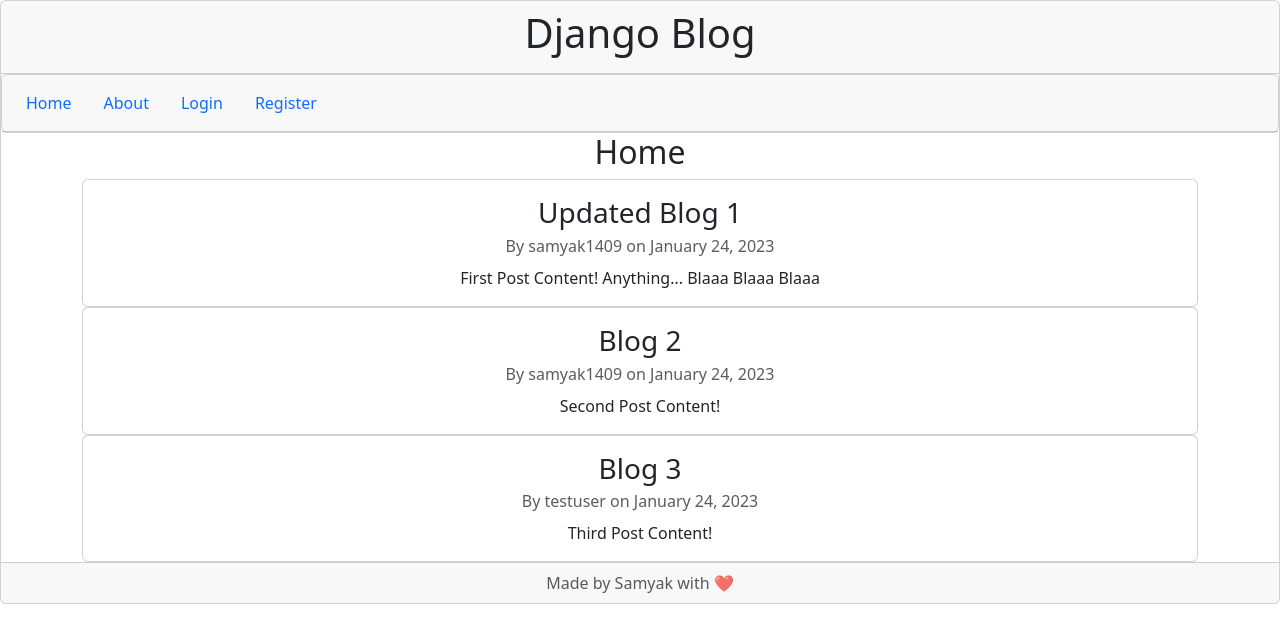
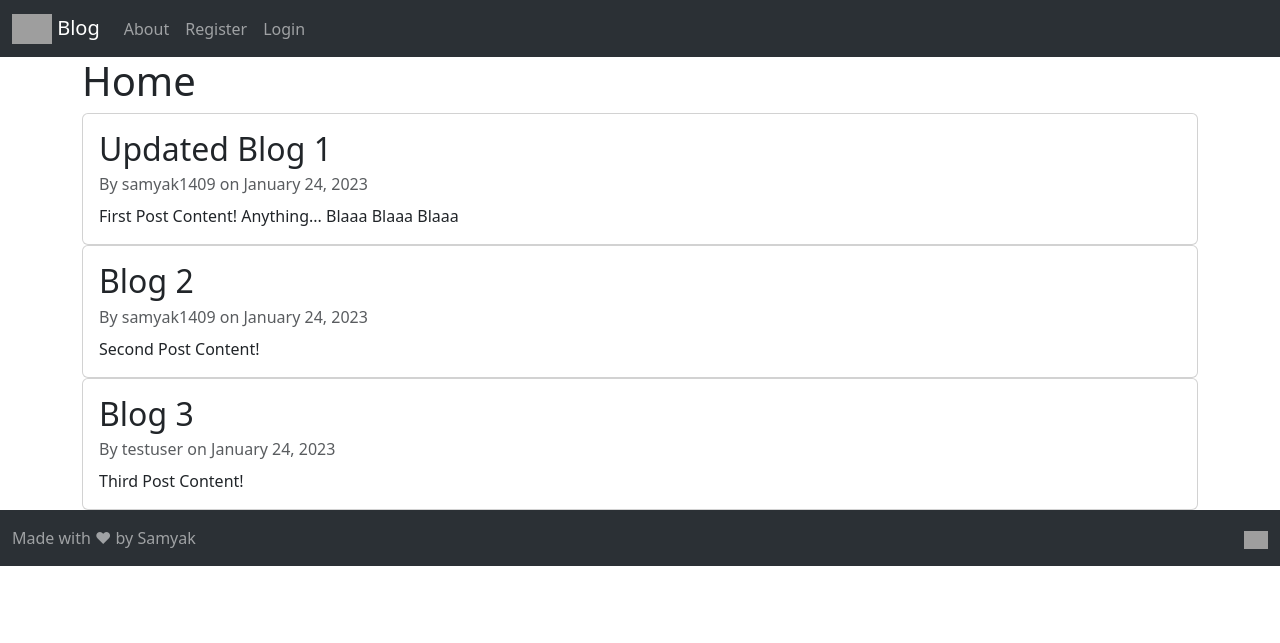
Before and after one commit to samyak1409/django, a Django app: page / in a window 1280 px wide. Shown: the top 643 px of the page. Run offline with Django 4.2, Linux system fonts and the light colour scheme; data comes from the database, SQL or seed files in the repository; both versions use the stored data as it was after the commit; grey boxes are pictures that could not be loaded.

Commit message:
major update: UI

```diff
--- a/django_project/blog/templates/blog/about.html
+++ b/django_project/blog/templates/blog/about.html
@@ -2,8 +2,7 @@
 
 {% block content %}
 
-<h2>About</h2>
-<p>Lorem ipsum dolor sit amet, consectetur adipisicing elit. A ad adipisci blanditiis cupiditate deleniti error impedit nihil optio qui ut? Ab asperiores at atque commodi cum dolore eos et eveniet fugiat illo inventore ipsa modi, necessitatibus nemo nobis nulla odit officia provident quae quaerat quos reiciendis repellendus, reprehenderit, sed sequi soluta tempore totam ut veritatis vero. Iure maxime, recusandae? Assumenda distinctio eaque expedita explicabo ipsa natus praesentium velit. Adipisci consequatur cum est laboriosam laudantium maxime nam recusandae ut vel. Adipisci animi atque, aut, beatae consequatur consequuntur cumque distinctio earum error illum minima nam placeat qui quibusdam, quidem rerum tenetur veniam.</p>
-<p>Lorem ipsum dolor sit amet, consectetur adipisicing elit. Accusantium autem debitis dolorem, eligendi incidunt ipsa magnam natus placeat quisquam quod reiciendis tempore! Id modi placeat quaerat velit voluptas. Aut debitis delectus dolor ea eaque, expedita incidunt ipsum libero maiores, nemo quam quibusdam quisquam quos ratione reiciendis saepe similique sunt tempore?</p>
+  <p>Lorem ipsum dolor sit amet, consectetur adipisicing elit. A ad adipisci blanditiis cupiditate deleniti error impedit nihil optio qui ut? Ab asperiores at atque commodi cum dolore eos et eveniet fugiat illo inventore ipsa modi, necessitatibus nemo nobis nulla odit officia provident quae quaerat quos reiciendis repellendus, reprehenderit, sed sequi soluta tempore totam ut veritatis vero. Iure maxime, recusandae? Assumenda distinctio eaque expedita explicabo ipsa natus praesentium velit. Adipisci consequatur cum est laboriosam laudantium maxime nam recusandae ut vel. Adipisci animi atque, aut, beatae consequatur consequuntur cumque distinctio earum error illum minima nam placeat qui quibusdam, quidem rerum tenetur veniam.</p>
+  <p>Lorem ipsum dolor sit amet, consectetur adipisicing elit. Accusantium autem debitis dolorem, eligendi incidunt ipsa magnam natus placeat quisquam quod reiciendis tempore! Id modi placeat quaerat velit voluptas. Aut debitis delectus dolor ea eaque, expedita incidunt ipsum libero maiores, nemo quam quibusdam quisquam quos ratione reiciendis saepe similique sunt tempore?</p>
 
 {% endblock content %}
--- a/django_project/blog/templates/blog/base.html
+++ b/django_project/blog/templates/blog/base.html
@@ -1,64 +1,98 @@
-<!-- https://getbootstrap.com/docs/5.3/getting-started/introduction/#quick-start -->
+<!-- https://getbootstrap.com/docs/5.3/getting-started/introduction/#quick-start: -->
 
 <!DOCTYPE html>
 <html lang="en">
   <head>
-    <meta charset="utf-8">
-    <meta name="viewport" content="width=device-width, initial-scale=1">
+    <meta charset="UTF-8">
+    <meta name="viewport" content="width=device-width, user-scalable=no, initial-scale=1.0, maximum-scale=1.0, minimum-scale=1.0">
+    <meta http-equiv="X-UA-Compatible" content="ie=edge">
 
-    <!-- Page Title -->
+    <!-- Page Title: -->
     {% if title %}
       <title>Django Blog - {{ title }}</title>
     {% else %}
       <title>Django Blog</title>
     {% endif %}
 
+    <!-- Bootstrap's CSS: -->
     <link href="https://cdn.jsdelivr.net/npm/bootstrap@5.3.0-alpha1/dist/css/bootstrap.min.css" rel="stylesheet" integrity="sha384-GLhlTQ8iRABdZLl6O3oVMWSktQOp6b7In1Zl3/Jr59b6EGGoI1aFkw7cmDA6j6gD" crossorigin="anonymous">
+
   </head>
+
   <body>
 
-  <div class="card text-center">
-    <!-- Header (https://getbootstrap.com/docs/5.3/components/card/#header-and-footer) -->
-    <div class="card-header">
-      <h1>Django Blog</h1>
-    </div>
+    <!-- Header Navbar (https://getbootstrap.com/docs/5.3/components/navbar): -->
+    <header>
+      <nav class="navbar navbar-expand-lg bg-body-tertiary bg-dark" data-bs-theme="dark">
+        <div class="container-fluid">
 
-    <!-- Nav Bar (https://getbootstrap.com/docs/5.3/components/card/#navigation) -->
-    <div class="card text-center">
-      <div class="card-header">
-        <ul class="nav nav-pills card-header-pills">
-          <li class="nav-item">
-            <!-- [Using `url` tag](https://youtu.be/qDwdMDQ8oX4?t=2429) till 44:44 -->
-            <a class="nav-link" href="{% url 'blog-home' %}">Home</a>
-          </li>
+          <!-- Brand Image & Text (https://getbootstrap.com/docs/5.3/components/navbar/?#image-and-text): -->
+          <a class="navbar-brand" href="{% url 'blog-home' %}">
+            <img src="https://upload.wikimedia.org/wikipedia/commons/thumb/7/75/Django_logo.svg/180px-Django_logo.svg.png" alt="Django" height="30" class="d-inline-block align-text-top">
+            Blog
+          </a>
+
+          <!-- Navbar collapse behind a button for small screens (https://getbootstrap.com/docs/5.3/components/navbar/?#toggler): -->
+          <button class="navbar-toggler" type="button" data-bs-toggle="collapse" data-bs-target="#navbarSupportedContent" aria-controls="navbarSupportedContent" aria-expanded="false" aria-label="Toggle navigation">
+            <span class="navbar-toggler-icon"></span>
+          </button>
+
+          <!-- Links (About, Register, Login): -->
+          <div class="collapse navbar-collapse" id="navbarSupportedContent">
+            <ul class="navbar-nav me-auto mb-2 mb-lg-0">
               <li class="nav-item">
                 <a class="nav-link" href="{% url 'blog-about' %}">About</a>
               </li>
               <li class="nav-item">
-            <a class="nav-link" href="#">Login</a>
+                <a class="nav-link" href="#">Register</a>
               </li>
               <li class="nav-item">
-            <a class="nav-link" href="#">Register</a>
+                <a class="nav-link" href="#">Login</a>
               </li>
             </ul>
           </div>
+
         </div>
+      </nav>
+    </header>
 
-    <!-- Main Body -->
+    <!-- Main Body (https://getbootstrap.com/docs/5.3/layout/containers/#default-container): -->
     <div class="container">
+      {% if title %}
+        <h1>{{ title }}</h1>
+      {% endif %}
       {% block content %}
       {% endblock %}
     </div>
 
-    <!-- Footer (https://getbootstrap.com/docs/5.3/components/card/#header-and-footer) -->
-    <div class="card-footer text-muted">
-      Made by Samyak with ❤️
+    <!-- Footer (https://getbootstrap.com/docs/5.3/examples/footers): -->
+    <!--
+    <footer class="d-flex flex-wrap justify-content-between align-items-center py-3 my-4 border-top">
+      <div class="col-md-4 d-flex align-items-center">
+        <span class="mb-3 mb-md-0 text-muted">Made with ❤ by Samyak</span>
       </div>
+      <a class="text-muted" href="https://github.com/samyak1409/django">
+        <img src="https://icons.getbootstrap.com/assets/icons/github.svg" alt="GitHub" width="24">
+      </a>
+    </footer>
+    -->
+    <!-- Footer (https://getbootstrap.com/docs/5.3/components/navbar/#text-1 + https://getbootstrap.com/docs/5.3/components/navbar/#image): -->
+    <footer>
+      <nav class="navbar bg-body-tertiary bg-dark" data-bs-theme="dark">
+        <div class="container-fluid">
+          <span class="navbar-text">
+            Made with ❤ by Samyak
+          </span>
+          <a class="text-muted" href="https://github.com/samyak1409/django" target="_blank">
+            <img src="https://icons.getbootstrap.com/assets/icons/github.svg" alt="GitHub" width="24">
+          </a>
         </div>
+      </nav>
+    </footer>
 
+    <!-- Bootstrap's JS Bundle: -->
     <script src="https://cdn.jsdelivr.net/npm/bootstrap@5.3.0-alpha1/dist/js/bootstrap.bundle.min.js" integrity="sha384-w76AqPfDkMBDXo30jS1Sgez6pr3x5MlQ1ZAGC+nuZB+EYdgRZgiwxhTBTkF7CXvN" crossorigin="anonymous"></script>
-    <script src="https://cdn.jsdelivr.net/npm/@popperjs/core@2.11.6/dist/umd/popper.min.js" integrity="sha384-oBqDVmMz9ATKxIep9tiCxS/Z9fNfEXiDAYTujMAeBAsjFuCZSmKbSSUnQlmh/jp3" crossorigin="anonymous"></script>
-    <script src="https://cdn.jsdelivr.net/npm/bootstrap@5.3.0-alpha1/dist/js/bootstrap.min.js" integrity="sha384-mQ93GR66B00ZXjt0YO5KlohRA5SY2XofN4zfuZxLkoj1gXtW8ANNCe9d5Y3eG5eD" crossorigin="anonymous"></script>
+
   </body>
 </html>
 
--- a/django_project/blog/templates/blog/home.html
+++ b/django_project/blog/templates/blog/home.html
@@ -2,13 +2,11 @@
 
 {% block content %}
 
-<h2>Home</h2>
-
   {% for post in posts %}
-<!-- Articles (https://getbootstrap.com/docs/5.3/components/card/#titles-text-and-links) -->
+    <!-- Posts as Cards (https://getbootstrap.com/docs/5.3/components/card/#titles-text-and-links): -->
     <div class="card">
       <div class="card-body">
-    <h3>{{ post.title }}</h3>
+        <h2 class="card-title">{{ post.title }}</h2>
         <p class="card-subtitle mb-2 text-muted">By {{ post.author }} on {{ post.date_posted|date:"F d, Y" }}</p>
         <p class="card-text">{{ post.content }}</p>
       </div>
```
Also changed, not shown: Corey's UI.png (added), README.md, django_project/db.sqlite3. Lines whose indentation alone changed are shown as unchanged.
